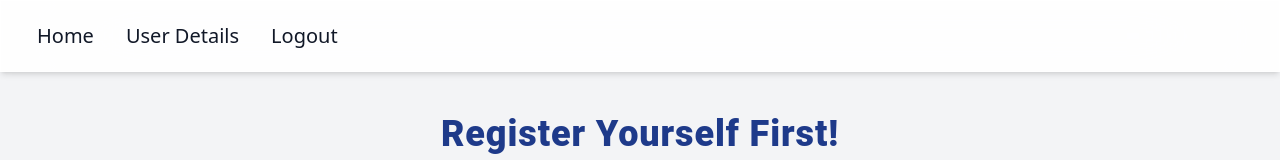
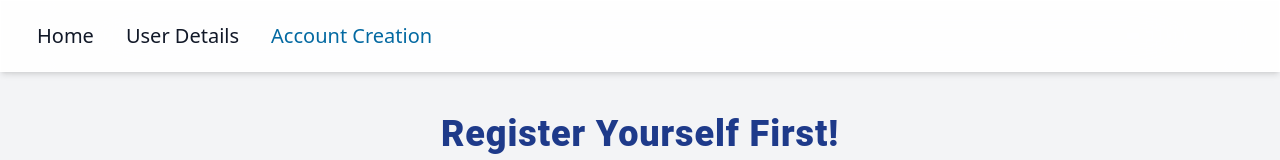
Before and after one commit to BelikeIram/react-user-dashboard, a React (Vite) app: page /dashboard/accountCreation in a window 1280 px wide. Shown: the top 160 px of the page. Built offline with nearby package versions, Linux system fonts and the light colour scheme.

Commit message:
changes in navbar

```diff
--- a/src/components/AccountCreationTab.tsx
+++ b/src/components/AccountCreationTab.tsx
@@ -5,6 +5,7 @@ import { useNavigate } from 'react-router-dom';
 import ClipLoader from "react-spinners/ClipLoader";
 import { RootState, AppDispatch } from '../redux/Store'; // Adjust the path if needed
 import { userRegisteration } from '../redux/UserDetailsSlice';
+import { authRevocation } from '../redux/UserDetailsSlice';
 
 
 const AccountCreationTab: React.FC = () => {
@@ -40,6 +41,7 @@ const AccountCreationTab: React.FC = () => {
       setPassword('');
 
       // Navigate to a different route after successful form submission
+      dispatch(authRevocation())
       navigate('/dashboard/userDetails');
     } catch(error) {
       // Handle error if registration fails
--- a/src/components/Navbar.tsx
+++ b/src/components/Navbar.tsx
@@ -1,13 +1,16 @@
 
 import React from 'react';
 import { NavLink } from 'react-router-dom';
+import { useSelector, useDispatch } from 'react-redux';
+import ClipLoader from "react-spinners/ClipLoader";
 import { RootState, AppDispatch } from '../redux/Store'; // Adjust the path if needed
-import { authRevocation } from '../redux/UserDetailsSlice';
-import { useSelector, useDispatch} from 'react-redux';
+import { userRegisteration } from '../redux/UserDetailsSlice';
 
 const Navbar: React.FC = () => {
+  const dispatch: AppDispatch = useDispatch();
   const userData = useSelector((state: RootState) => state.userDetails.userAuth);
-  const dispatch = useDispatch()
+
+  const isToken = localStorage.getItem('user_id') === null
 
   return (
     <div className='mx-auto block w-full border border-white/80 bg-white bg-opacity-90 py-2 px-4 text-gray-900 shadow-md backdrop-blur-3xl backdrop-saturate-300 lg:px-8 lg:py-4'>
@@ -29,7 +32,7 @@ const Navbar: React.FC = () => {
           </NavLink>
           {/* Link to User Account Creation Page */}
           {
-            userData.isAuth ? (
+            !userData.isAuth ? (
               <NavLink
               to="/dashboard/accountCreation"
               className={({ isActive }) => `block p-1 ${isActive ? 'text-sky-700 font-bold' : ''} hover:text-sky-700 font-sans text-xl font-normal leading-normal text-inherit antialiased`}
@@ -41,7 +44,7 @@ const Navbar: React.FC = () => {
                 className={({ isActive }) => `block p-1 ${isActive ? 'font-bold' : ''} hover:text-sky-700 font-sans text-xl font-normal leading-normal text-inherit antialiased`}
                 onClick={()=> {
                   localStorage.removeItem('user_id')
-                  dispatch(authRevocation())
+                  window.location.reload()
                 }}
               >
                 Logout
--- a/src/redux/UserDetailsSlice.ts
+++ b/src/redux/UserDetailsSlice.ts
@@ -87,11 +87,8 @@ const userDetailsSlice = createSlice({
         state.userAuth.status = 'loading';
       })
       .addCase(userRegisteration.fulfilled, (state, action) => {
-        console.log('m in', action.payload.data);
-
         state.userAuth.status = 'succeeded';
         state.userAuth.token = action.payload.data; // Assuming the response contains a token
-        state.userAuth.isAuth = !state.userAuth.isAuth
       })
       .addCase(userRegisteration.rejected, (state, action) => {
         state.userAuth.status = 'failed';
```
